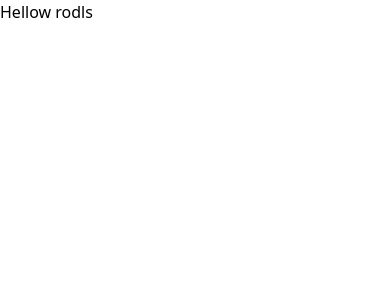
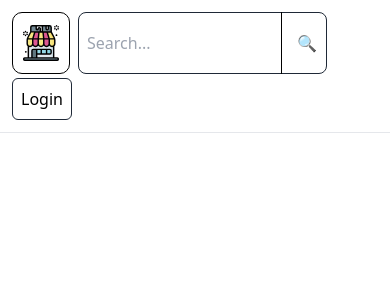
Before and after one commit to fauna-labs/fauna-shop-app, a Next.js app: page / in a window 390 px wide. Shown: the top 300 px of the page. Built offline with nearby package versions, Linux system fonts and the light colour scheme.

Commit message:
updated search buttons

```diff
--- /dev/null
+++ b/components/Navbar.tsx
@@ -0,0 +1,34 @@
+import Image from 'next/image';
+import marketIcon from "../public/market.svg";
+import styles from "../styles/Nav.module.css";
+import Link from "next/link";
+
+export default function Navbar() {
+  return (
+    <div className="container mx-auto">
+      <nav className="p-3 flex justify-between max-sm:flex-col">
+        <div className="flex w-3/4 max-sm:w-full">
+          <Link className={styles.logo} href="/">
+            <Image
+              priority
+              src={marketIcon}
+              height={46}
+              width={46}
+              alt="market Icon"
+              className={styles.img}
+            />
+            <h1 className="text-lg">Market Place</h1>
+          </Link>
+          <input
+            className={styles.search}
+            placeholder="Search..."
+          />
+          <button className={styles.searchBtn}>🔍</button>
+        </div>
+        <div className="flex max-sm:mt-1">
+          <button className="border border-gray-800 rounded-md p-2">Login</button>
+        </div>
+      </nav>
+    </div>
+  )
+}
--- a/pages/_app.tsx
+++ b/pages/_app.tsx
@@ -1,8 +1,15 @@
 import '../styles/globals.css'
 import type { AppProps } from 'next/app'
+import Navbar from '../components/Navbar'
 
 function MyApp({ Component, pageProps }: AppProps) {
-  return <Component {...pageProps} />
+  return (
+    <>
+      <Navbar />
+      <hr />
+      <Component {...pageProps} />
+    </>
+  )
 }
 
 export default MyApp
--- a/pages/index.tsx
+++ b/pages/index.tsx
@@ -3,7 +3,7 @@ import type { NextPage } from 'next'
 const Home: NextPage = () => {
   return (
     <div >
-      <h1>Hellow rodls</h1>
+
     </div>
   )
 }
--- /dev/null
+++ b/styles/Nav.module.css
@@ -0,0 +1,45 @@
+.logo {
+  display: flex;
+  align-items: center;
+  cursor: pointer;
+  border: 1px solid;
+  border-radius: 10px;
+  padding: 5px;
+  min-width: 125px;
+}
+
+.search {
+  @apply p-2 ml-2 rounded-lg border border-gray-800 w-full focus:outline-none focus:ring focus:ring-violet-300;
+}
+
+.searchBtn {
+  position: relative;
+  transform: translateX(-46px);
+  padding: 15px;
+  border-left: 1px solid;
+  @apply hover:bg-gray-200 rounded-r-lg hover:border hover:border-gray-800;
+}
+
+@media (max-width: 600px) {
+  .logo {
+    @apply w-3/4;
+  }
+}
+
+@media (max-width: 400px) {
+  .search {
+    width: auto;
+  }
+  .logo {
+    width: auto;
+    min-width: 0;
+  }
+  .logo h1 {
+    /* font-size: 0.75rem; */
+    display: none;
+  }
+  .img {
+    width: 50px;
+    height: 50px;
+  }
+}
```
Also changed, not shown: public/market.svg (added).
